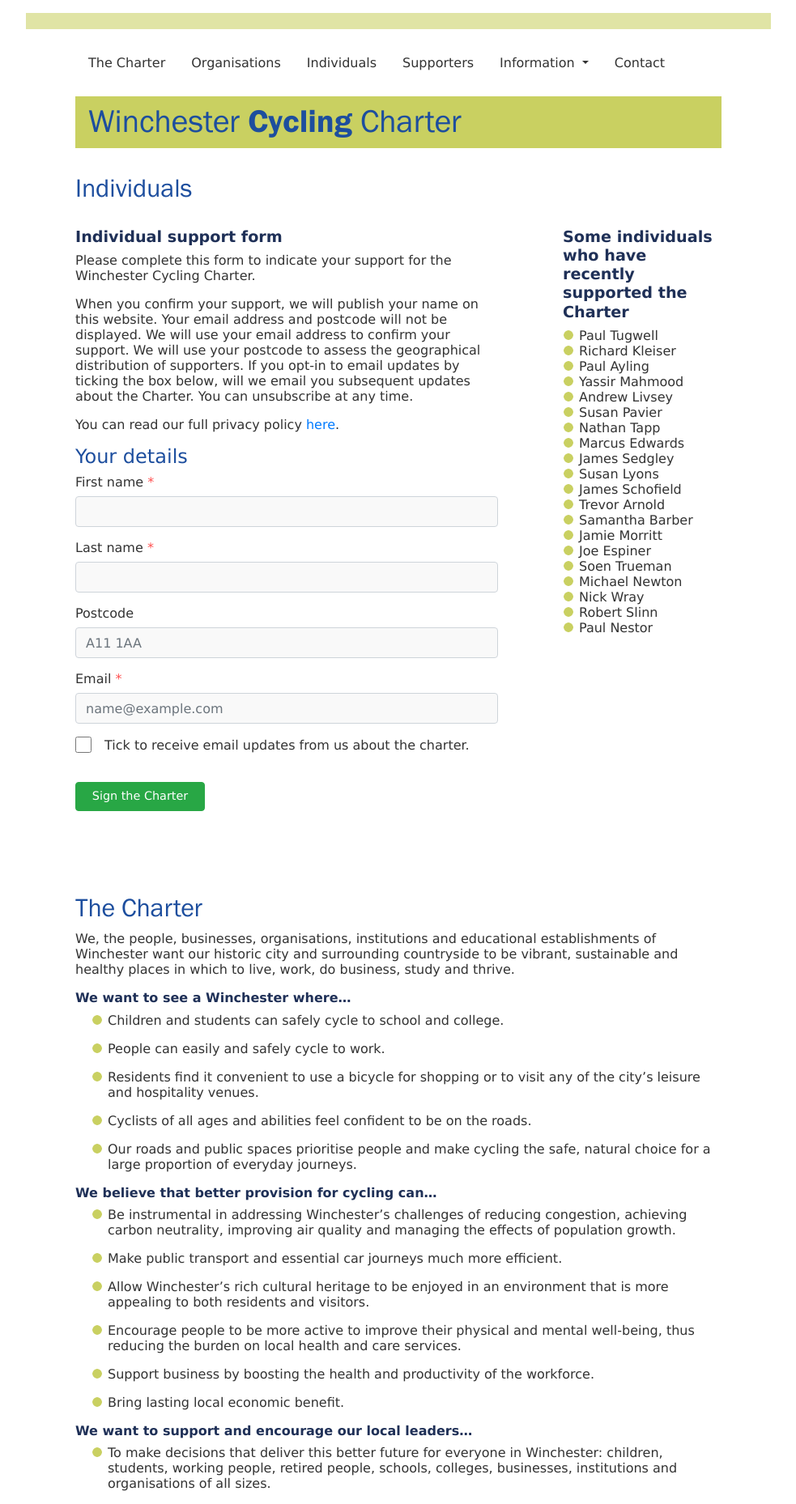
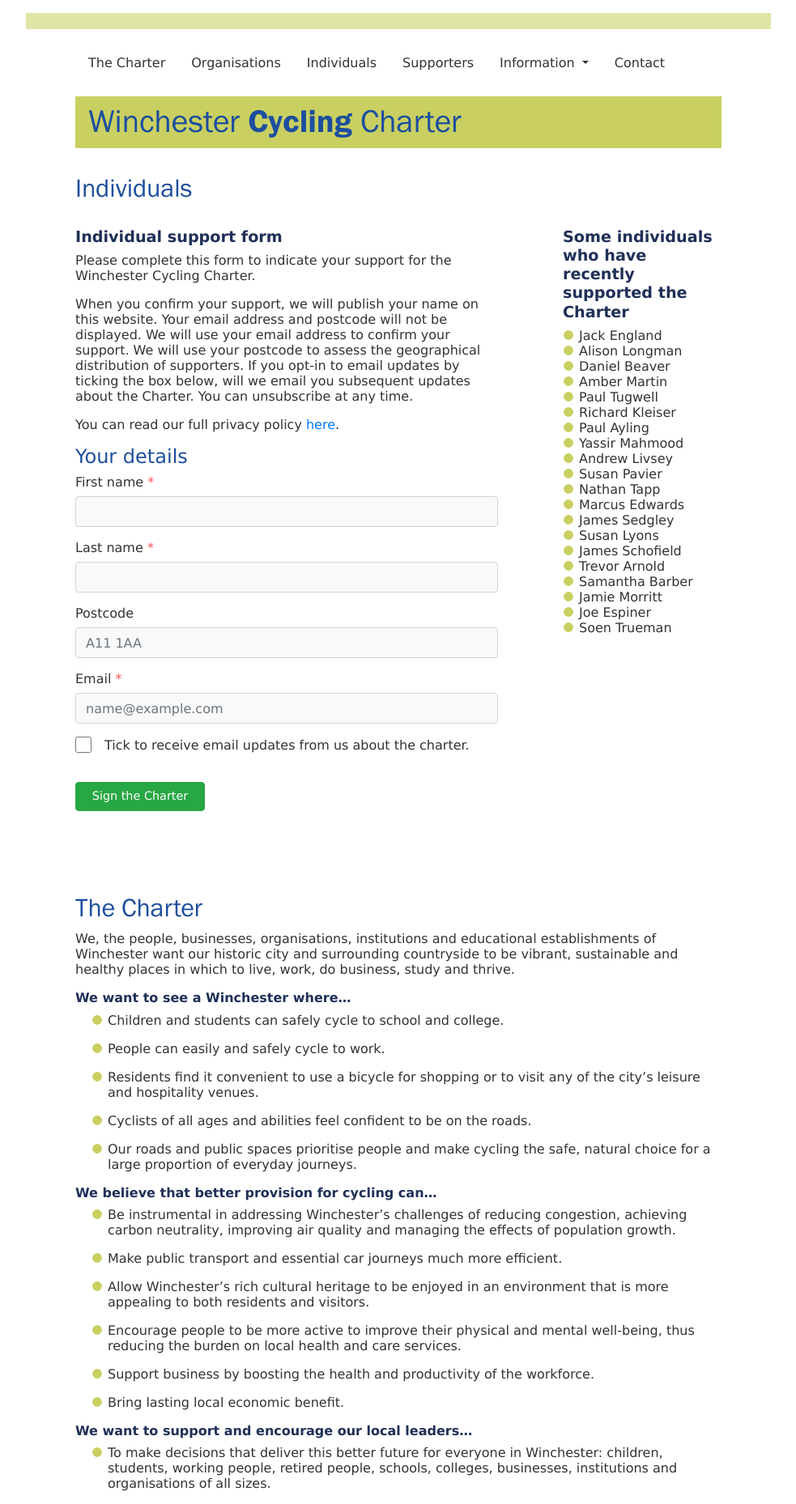
Before and after one commit to winchestercyclingcharter/winchestercyclingcharter.github.io, a Jekyll site: the page built from ind-page.md, in a window 1280 px wide. Shown: the whole page at 81% size, without its empty margins (148-1131 px from the left). Built offline with Jekyll 4.4.1, drawn with Linux system fonts in a browser that asks for light colours; nearby versions of some CDN libraries.

Commit message:
Update people.yml

```diff
--- a/_data/people.yml
+++ b/_data/people.yml
@@ -874,3 +874,7 @@ people:
 - { lastname: Mahmood, firstname: Yassir, dt: 20250425-074410-188648 }
 - { lastname: Kleiser , firstname: Richard , dt: 20250426-213721-270076 }
 - { lastname: Tugwell, firstname: Paul, dt: 20250704-072257-587332 }
+- { lastname: Martin, firstname: Amber, dt: 20250705-154744-509828 }
+- { lastname: Beaver, firstname: Daniel, dt: 20250706-090709-569569 }
+- { lastname: Longman, firstname: Alison, dt: 20250721-101142-715980 }
+- { lastname: England, firstname: Jack, dt: 20250722-135531-472625 }
```
